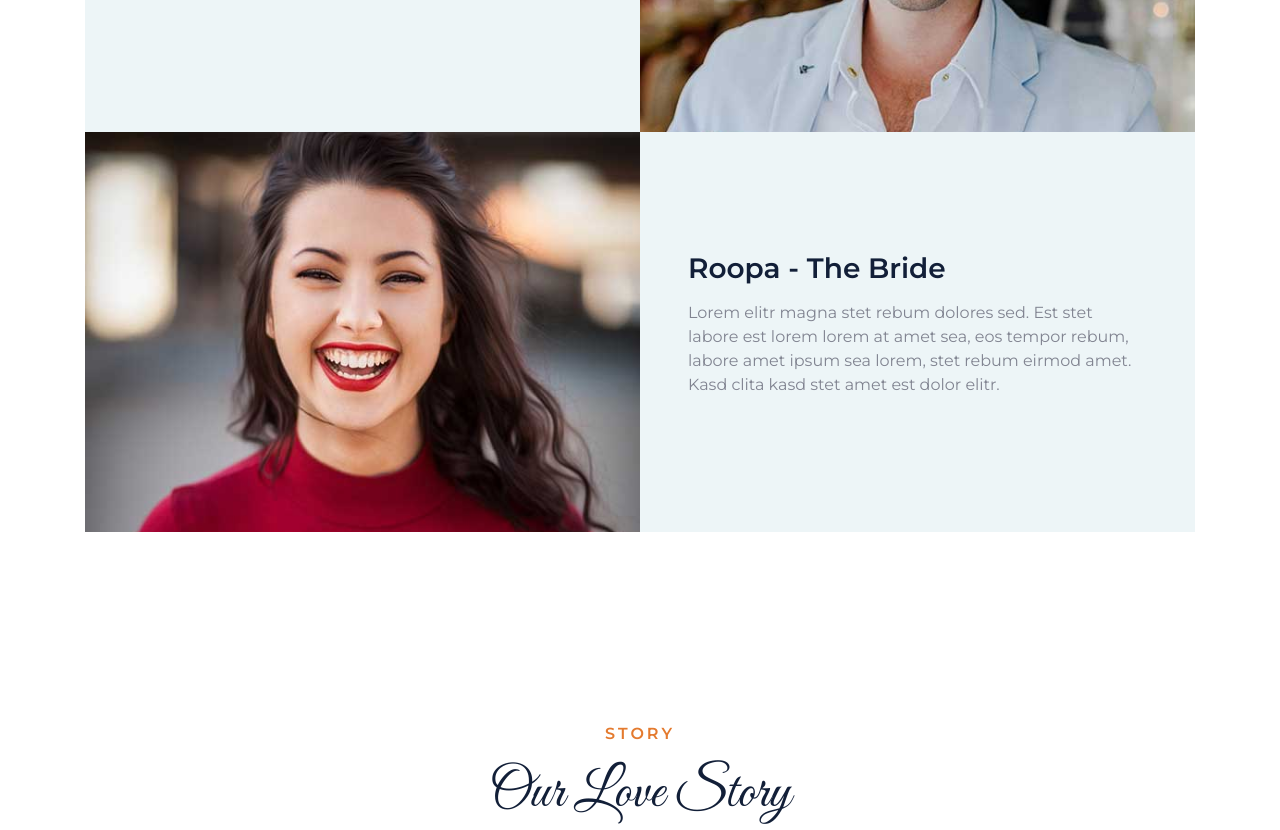
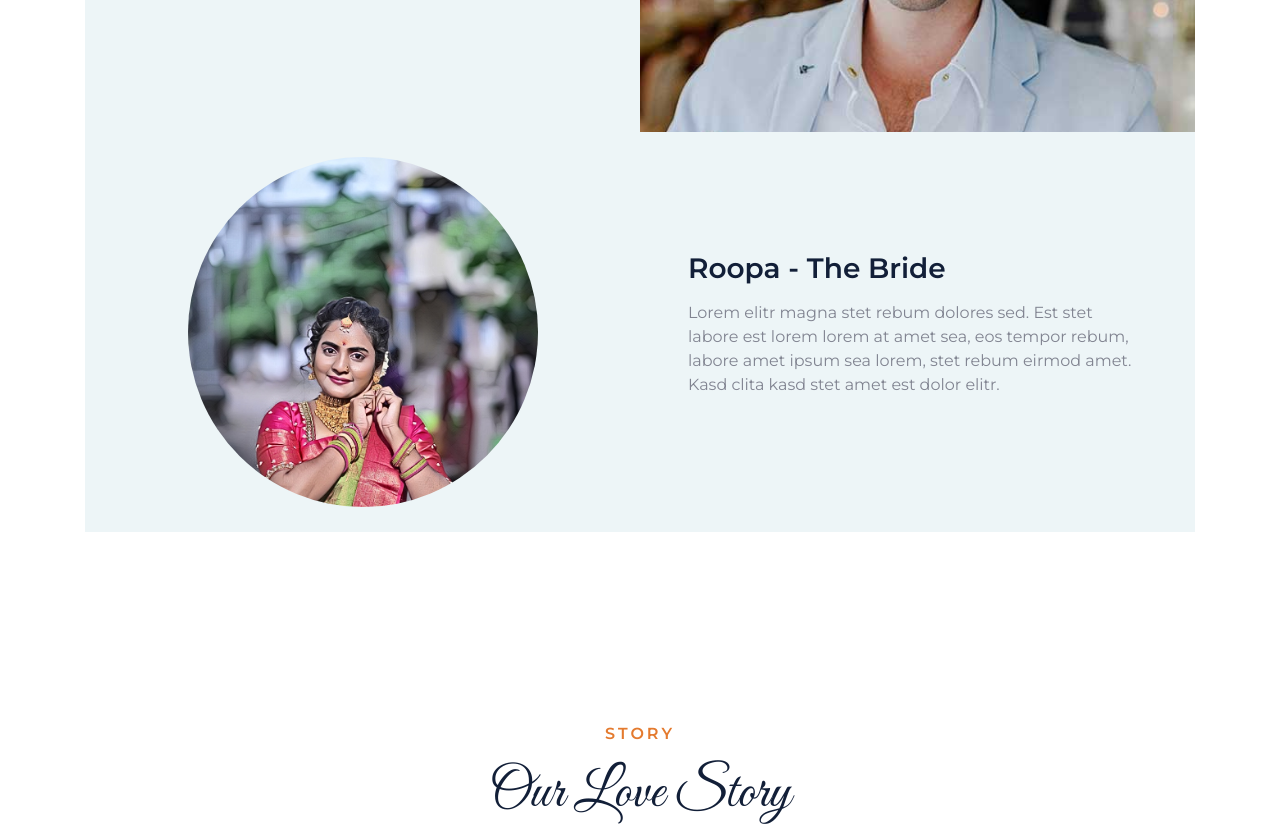
Before and after one commit to VigneshG1616/roo_lee, a plain HTML site: page index.html in a window 1280 px wide. Shown: the part 1424-2254 px from the top of the page. Drawn offline with nearby package versions, Linux system fonts and the light colour scheme.

Commit message:
added bride pic

```diff
--- a/index.html
+++ b/index.html
@@ -166,8 +166,8 @@
                 </div>
             </div>
             <div class="row m-0">
-                <div class="col-md-6 p-0" style="min-height: 400px;">
-                    <img class="position-absolute w-100 h-100" src="img/about-2.jpg" style="object-fit: cover;">
+                <div class="col-md-6 p-0" style="min-height: 400px;display: flex;justify-content: center;align-items: center;background-color: #EDF5F7 !important;">
+                    <img class="" src="img/about-bride.jpg" style="object-fit: cover;width: 350px;height: 350px;border-radius: 50%;">
                 </div>
                 <div class="col-md-6 p-0 text-center text-md-left">
                     <div class="h-100 d-flex flex-column justify-content-center bg-secondary p-5">
```
Also changed, not shown: img/about-bride.jpg (added).
